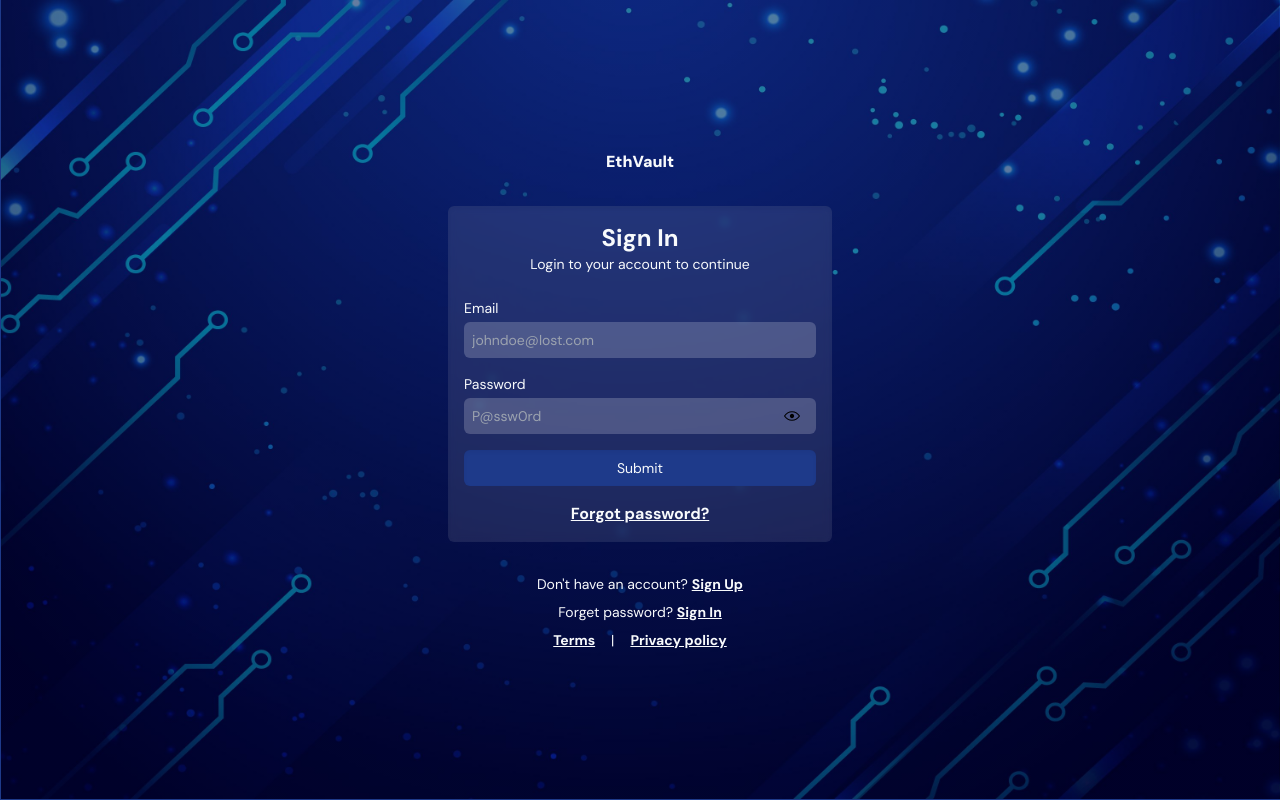
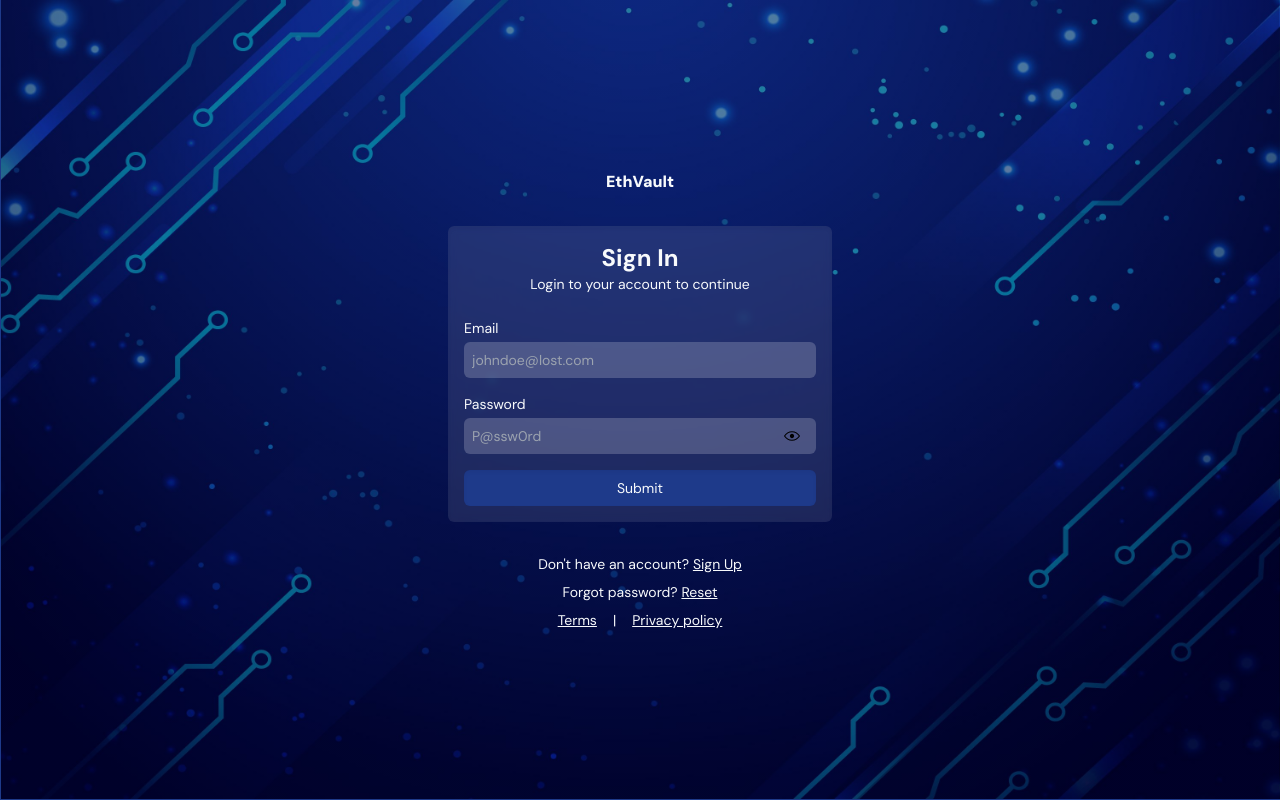
Before and after one commit to Victor-Onah/EthVault, a React (Vite) app: page /sign-in in a window 1280 px wide. Built offline with nearby package versions, Linux system fonts and the light colour scheme.

Commit message:
Removed bold fonts from links

```diff
--- a/src/client/pages/index.jsx
+++ b/src/client/pages/index.jsx
@@ -146,16 +146,16 @@ const Index = () => {
 				<div className="text-sm text-center space-y-2">
 					<p>
 						Already have an account?{" "}
-						<Link to={"/sign-in"} className="underline font-bold">
+						<Link to={"/sign-in"} className="underline">
 							Sign In
 						</Link>
 					</p>
 					<p className="flex gap-4 items-center justify-center">
-						<Link to={"/sign-in"} className="underline font-bold">
+						<Link to={"/sign-in"} className="underline">
 							Terms
 						</Link>{" "}
 						|
-						<Link to={"/sign-in"} className="underline font-bold">
+						<Link to={"/sign-in"} className="underline">
 							Privacy policy
 						</Link>
 					</p>
--- a/src/client/pages/sign-in.jsx
+++ b/src/client/pages/sign-in.jsx
@@ -101,32 +101,27 @@ const SignIn = () => {
 							"Submit"
 						)}
 					</SubmitBtn>
-					<p className="text-center">
-						<Link to={"/sign-in"} className="underline font-bold">
-							Forgot password?
-						</Link>
-					</p>
 				</form>
 			</div>
 			<div className="text-sm text-center space-y-2">
 				<p>
 					Don't have an account?{" "}
-					<Link to={"/"} className="underline font-bold">
+					<Link to={"/"} className="underline">
 						Sign Up
 					</Link>
 				</p>
 				<p>
-					Forget password?{" "}
-					<Link to={"/sign-in"} className="underline font-bold">
-						Sign In
+					Forgot password?{" "}
+					<Link to={"/reset"} className="underline">
+						Reset
 					</Link>
 				</p>
 				<p className="flex gap-4 items-center justify-center">
-					<Link to={"/sign-in"} className="underline font-bold">
+					<Link to={"/sign-in"} className="underline">
 						Terms
 					</Link>{" "}
 					|
-					<Link to={"/sign-in"} className="underline font-bold">
+					<Link to={"/sign-in"} className="underline">
 						Privacy policy
 					</Link>
 				</p>
```
